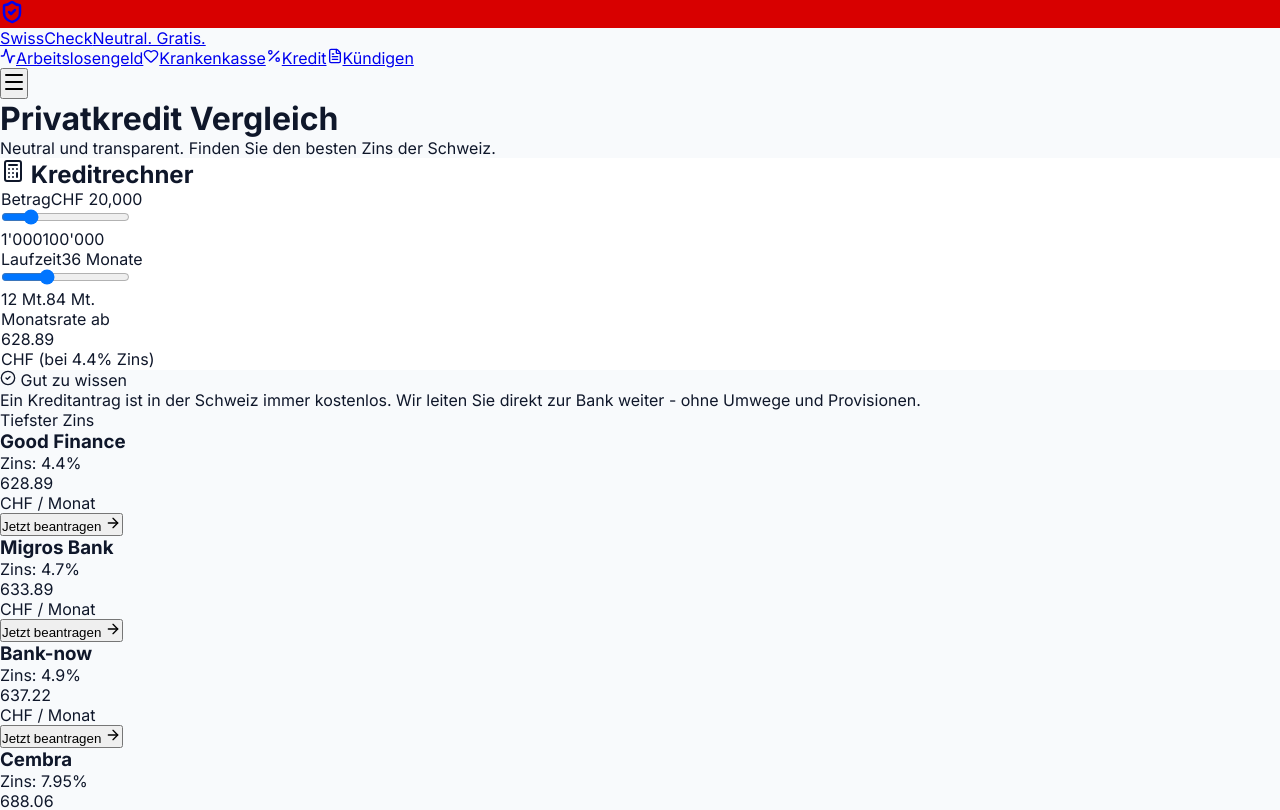
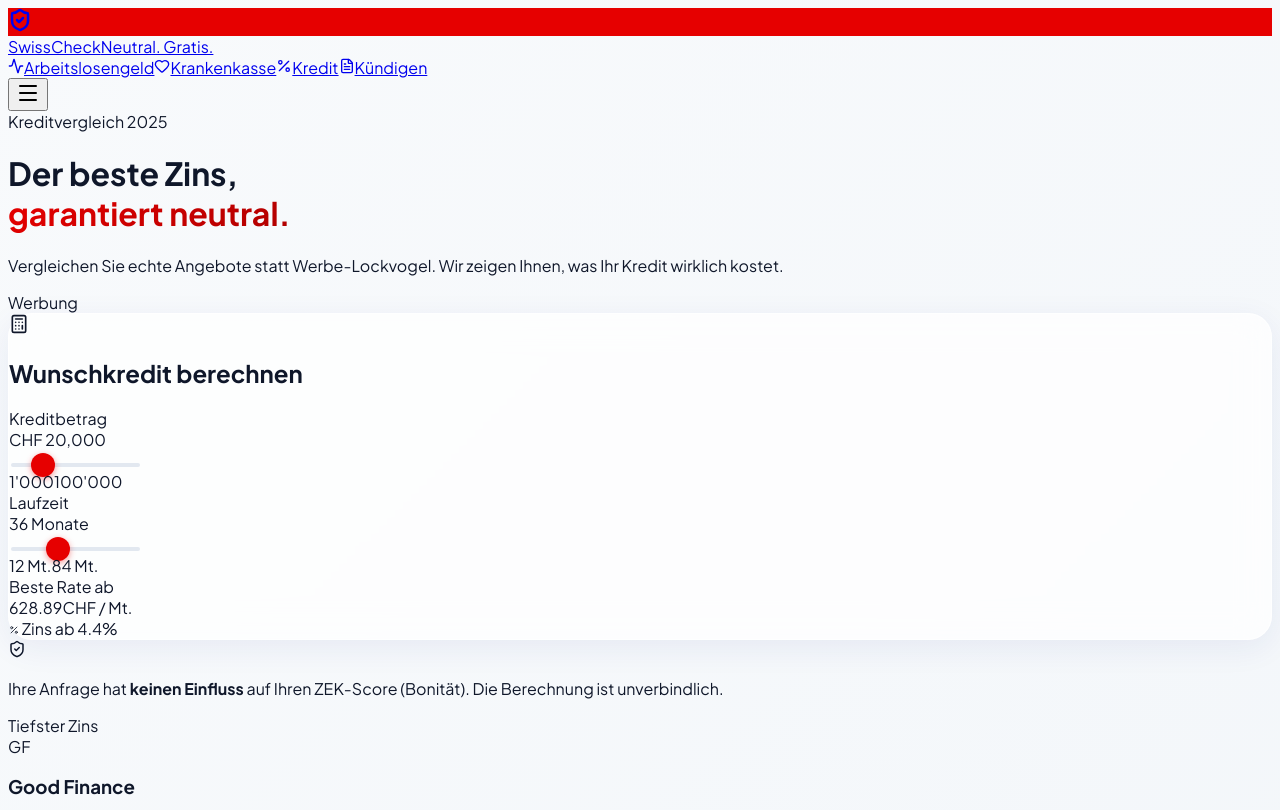
Before and after one commit to saft078/arbeitsgeldrechner, a React (Vite) app: page /kredit in a window 1280 px wide. Shown: the top 810 px of the page. Built offline with nearby package versions, Linux system fonts and the light colour scheme.

Commit message:
Design Overhaul: Premium Fintech Theme and Credit Calculator Redesign

```diff
--- a/src/index.css
+++ b/src/index.css
@@ -1,87 +1,111 @@
-@import url('https://fonts.googleapis.com/css2?family=Inter:wght@400;500;600;700;800&display=swap');
+@import url('https://fonts.googleapis.com/css2?family=Plus+Jakarta+Sans:wght@400;500;600;700;800&display=swap');
 
 :root {
-  /* Swiss & Neutrality Palette */
-  --swiss-red: #D80000;
+  /* Premium Fintech Palette */
+  --swiss-red: #E60000;
+  --swiss-red-light: #FF2424;
   --swiss-red-dark: #B00000;
 
-  --trust-slate-900: #0F172A;
-  /* Primary Text/Headings */
-  --trust-slate-700: #334155;
-  /* Body Text */
-  --trust-slate-500: #64748B;
-  /* Secondary Text */
-  --trust-slate-100: #F1F5F9;
-  /* Backgrounds */
-  --trust-slate-50: #F8FAFC;
-  /* Light Background */
+  --primary-navy: #0F172A;
+  /* Deep Blue/Black */
+  --secondary-slate: #334155;
 
-  --pure-white: #FFFFFF;
-  --glass-border: rgba(255, 255, 255, 0.2);
-  --glass-bg: rgba(255, 255, 255, 0.7);
+  --bg-gradient-start: #F8FAFC;
+  --bg-gradient-end: #F1F5F9;
 
-  --shadow-sm: 0 1px 2px 0 rgb(0 0 0 / 0.05);
-  --shadow-md: 0 4px 6px -1px rgb(0 0 0 / 0.1);
-  --shadow-lg: 0 10px 15px -3px rgb(0 0 0 / 0.1);
+  /* Glassmorphism Tokens */
+  --glass-bg: rgba(255, 255, 255, 0.75);
+  --glass-border: rgba(255, 255, 255, 0.6);
+  --glass-shadow: 0 8px 32px 0 rgba(31, 38, 135, 0.07);
 
-  --font-sans: 'Inter', system-ui, -apple-system, sans-serif;
-  --radius-md: 12px;
-}
+  --radius-lg: 24px;
+  --radius-md: 16px;
 
-* {
-  box-sizing: border-box;
-  margin: 0;
-  padding: 0;
+  --font-body: 'Plus Jakarta Sans', system-ui, -apple-system, sans-serif;
 }
 
 body {
-  font-family: var(--font-sans);
-  background-color: var(--trust-slate-50);
-  color: var(--trust-slate-900);
+  font-family: var(--font-body);
+  background: linear-gradient(135deg, var(--bg-gradient-start) 0%, var(--bg-gradient-end) 100%);
+  color: var(--primary-navy);
   -webkit-font-smoothing: antialiased;
+  min-height: 100vh;
 }
 
-/* Glass & Utilities */
-.glass-card {
-  background: rgba(255, 255, 255, 0.9);
-  backdrop-filter: blur(12px);
-  -webkit-backdrop-filter: blur(12px);
-  border: 1px solid rgba(255, 255, 255, 0.5);
+/* Premium Component Utilities */
+.glass-panel {
+  background: var(--glass-bg);
+  backdrop-filter: blur(16px);
+  -webkit-backdrop-filter: blur(16px);
+  border: 1px solid var(--glass-border);
+  border-radius: var(--radius-lg);
+  box-shadow: var(--glass-shadow);
+}
+
+.input-modern {
+  width: 100%;
+  padding: 1rem 1.25rem;
+  background: white;
+  border: 1px solid #E2E8F0;
+  border-radius: var(--radius-md);
+  color: var(--primary-navy);
+  font-weight: 600;
+  outline: none;
+  transition: all 0.2s cubic-bezier(0.4, 0, 0.2, 1);
+  box-shadow: 0 2px 4px rgba(0, 0, 0, 0.02);
+}
+
+.input-modern:focus {
+  border-color: var(--swiss-red);
+  box-shadow: 0 0 0 4px rgba(230, 0, 0, 0.1);
+}
+
+/* Custom Range Slider */
+input[type=range] {
+  -webkit-appearance: none;
+  background: transparent;
+}
+
+input[type=range]::-webkit-slider-thumb {
+  -webkit-appearance: none;
+  height: 24px;
+  width: 24px;
+  border-radius: 50%;
+  background: var(--swiss-red);
+  cursor: pointer;
+  box-shadow: 0 2px 6px rgba(230, 0, 0, 0.4);
+  margin-top: -10px;
+  transition: transform 0.1s;
+}
+
+input[type=range]::-webkit-slider-thumb:hover {
+  transform: scale(1.1);
+}
+
+input[type=range]::-webkit-slider-runnable-track {
+  width: 100%;
+  height: 4px;
+  background: #E2E8F0;
+  border-radius: 2px;
 }
 
 .btn-primary {
-  background-color: var(--swiss-red);
+  background: linear-gradient(135deg, var(--swiss-red) 0%, var(--swiss-red-dark) 100%);
   color: white;
-  transition: all 0.2s;
-  border: none;
-  font-weight: 600;
-  cursor: pointer;
+  font-weight: 700;
+  border-radius: var(--radius-md);
+  padding: 1rem 2rem;
+  box-shadow: 0 10px 20px -5px rgba(230, 0, 0, 0.3);
+  transition: all 0.3s cubic-bezier(0.4, 0, 0.2, 1);
 }
 
 .btn-primary:hover {
-  background-color: var(--swiss-red-dark);
-  transform: translateY(-1px);
+  transform: translateY(-2px);
+  box-shadow: 0 15px 30px -5px rgba(230, 0, 0, 0.4);
 }
 
-input,
-select {
-  transition: all 0.2s;
+.text-gradient {
+  background: linear-gradient(135deg, var(--swiss-red) 0%, var(--swiss-red-dark) 100%);
+  -webkit-background-clip: text;
+  -webkit-text-fill-color: transparent;
 }
-
-/* Scrollbar */
-::-webkit-scrollbar {
-  width: 8px;
-}
-
-::-webkit-scrollbar-track {
-  background: transparent;
-}
-
-::-webkit-scrollbar-thumb {
-  background: #cbd5e1;
-  border-radius: 4px;
-}
-
-::-webkit-scrollbar-thumb:hover {
-  background: #94a3b8;
-}
--- a/src/pages/Credit.jsx
+++ b/src/pages/Credit.jsx
@@ -1,6 +1,7 @@
 import React, { useState, useEffect } from 'react';
-import { Banknote, Calculator, CheckCircle2, ArrowRight } from 'lucide-react';
+import { Calculator, CheckCircle2, ArrowRight, Percent, ShieldCheck } from 'lucide-react';
 import { motion } from 'framer-motion';
+import AdUnit from '../components/AdUnit';
 
 const Credit = () => {
     const [amount, setAmount] = useState(20000);
@@ -8,8 +9,6 @@
     const [offers, setOffers] = useState([]);
 
     const calculateRate = (rate, amt, mos) => {
-        // Simplified formula: (Amount * (1 + rate*mons/12)) / mos
-        // Accurate financing formula is more complex, this is approximation for display
         const totalInterest = amt * (rate / 100) * (mos / 12);
         const monthly = (amt + totalInterest) / mos;
         return monthly.toFixed(2);
@@ -17,119 +16,163 @@
 
     useEffect(() => {
         const banks = [
-            { name: "Bank-now", rate: 4.9, bg: "bg-yellow-50", border: "border-yellow-200" },
-            { name: "Cembra", rate: 7.95, bg: "bg-slate-50", border: "border-slate-200" },
-            { name: "Migros Bank", rate: 4.7, bg: "bg-orange-50", border: "border-orange-200" },
-            { name: "Good Finance", rate: 4.4, bg: "bg-emerald-50", border: "border-emerald-200", tag: "Tiefster Zins" }
+            { name: "Good Finance", rate: 4.4, logo: "GF", color: "bg-emerald-600", tag: "Tiefster Zins" },
+            { name: "Bank-now", rate: 4.9, logo: "BN", color: "bg-yellow-500" },
+            { name: "Migros Bank", rate: 4.7, logo: "MB", color: "bg-orange-500" },
+            { name: "Cembra", rate: 7.95, logo: "CM", color: "bg-black" },
         ];
         setOffers(banks.sort((a, b) => a.rate - b.rate));
     }, []);
 
     return (
-        <div className="max-w-5xl mx-auto space-y-12">
-            <div className="text-center">
-                <h1 className="text-4xl font-bold mb-4">Privatkredit Vergleich</h1>
-                <p className="text-slate-500">Neutral und transparent. Finden Sie den besten Zins der Schweiz.</p>
+        <div className="max-w-7xl mx-auto px-4 py-8">
+            <div className="text-center mb-16 space-y-4">
+                <span className="inline-block py-1 px-3 rounded-full bg-red-50 text-red-600 text-xs font-bold uppercase tracking-widest border border-red-100">
+                    Kreditvergleich 2025
+                </span>
+                <h1 className="text-5xl md:text-7xl font-extrabold tracking-tight text-slate-900">
+                    Der beste Zins, <br />
+                    <span className="text-gradient">garantiert neutral.</span>
+                </h1>
+                <p className="max-w-2xl mx-auto text-xl text-slate-500 leading-relaxed">
+                    Vergleichen Sie echte Angebote statt Werbe-Lockvogel.
+                    Wir zeigen Ihnen, was Ihr Kredit wirklich kostet.
+                </p>
             </div>
 
-            <div className="grid md:grid-cols-12 gap-8">
-                {/* Calculator Panel */}
-                <div className="md:col-span-5 space-y-6">
-                    <div className="glass-card p-8 rounded-2xl bg-white shadow-xl">
-                        <h2 className="text-xl font-bold mb-6 flex items-center gap-2">
-                            <Calculator className="text-red-600" /> Kreditrechner
-                        </h2>
+            <AdUnit slot="credit-top" label="Werbung" />
 
-                        <div className="space-y-6">
+            {/* Split Layout: Calculator Left, Results Right */}
+            <div className="grid lg:grid-cols-12 gap-8 items-start">
+
+                {/* LEFT: Calculator Input */}
+                <div className="lg:col-span-5 sticky top-24">
+                    <div className="glass-panel p-8 bg-white/80">
+                        <div className="flex items-center gap-3 mb-8">
+                            <div className="w-10 h-10 rounded-full bg-red-100 flex items-center justify-center text-red-600">
+                                <Calculator size={20} />
+                            </div>
+                            <h2 className="text-2xl font-bold">Wunschkredit berechnen</h2>
+                        </div>
+
+                        <div className="space-y-10">
+                            {/* Amount Slider */}
                             <div>
-                                <div className="flex justify-between mb-2">
-                                    <label className="font-bold text-slate-700">Betrag</label>
-                                    <span className="text-red-600 font-mono font-bold">CHF {amount.toLocaleString()}</span>
+                                <div className="flex justify-between items-end mb-4">
+                                    <label className="text-sm font-bold text-slate-400 uppercase tracking-wider">Kreditbetrag</label>
+                                    <div className="text-3xl font-bold text-slate-900 border-b-2 border-red-100 px-2">
+                                        CHF {amount.toLocaleString()}
+                                    </div>
                                 </div>
                                 <input
                                     type="range" min="1000" max="100000" step="1000"
                                     value={amount}
                                     onChange={(e) => setAmount(Number(e.target.value))}
-                                    className="w-full accent-red-600 h-2 bg-slate-200 rounded-lg appearance-none cursor-pointer"
+                                    className="w-full"
                                 />
-                                <div className="flex justify-between text-xs text-slate-400 mt-1">
+                                <div className="flex justify-between mt-2 text-xs font-medium text-slate-400">
                                     <span>1'000</span>
                                     <span>100'000</span>
                                 </div>
                             </div>
 
+                            {/* Months Slider */}
                             <div>
-                                <div className="flex justify-between mb-2">
-                                    <label className="font-bold text-slate-700">Laufzeit</label>
-                                    <span className="text-red-600 font-mono font-bold">{months} Monate</span>
+                                <div className="flex justify-between items-end mb-4">
+                                    <label className="text-sm font-bold text-slate-400 uppercase tracking-wider">Laufzeit</label>
+                                    <div className="text-3xl font-bold text-slate-900 border-b-2 border-red-100 px-2">
+                                        {months} <span className="text-lg text-slate-500">Monate</span>
+                                    </div>
                                 </div>
                                 <input
                                     type="range" min="12" max="84" step="12"
                                     value={months}
                                     onChange={(e) => setMonths(Number(e.target.value))}
-                                    className="w-full accent-red-600 h-2 bg-slate-200 rounded-lg appearance-none cursor-pointer"
+                                    className="w-full"
                                 />
-                                <div className="flex justify-between text-xs text-slate-400 mt-1">
+                                <div className="flex justify-between mt-2 text-xs font-medium text-slate-400">
                                     <span>12 Mt.</span>
                                     <span>84 Mt.</span>
                                 </div>
                             </div>
                         </div>
 
-                        <div className="mt-8 pt-8 border-t border-slate-100">
+                        {/* Summary Box */}
+                        <div className="mt-10 p-6 rounded-2xl bg-slate-50 border border-slate-100">
                             <div className="text-center">
-                                <span className="text-sm text-slate-400 uppercase tracking-wide">Monatsrate ab</span>
-                                <div className="text-5xl font-bold text-slate-900 my-2">
-                                    {calculateRate(4.4, amount, months)}
+                                <span className="text-xs font-bold text-slate-400 uppercase tracking-wider">Beste Rate ab</span>
+                                <div className="flex items-center justify-center gap-2 my-2">
+                                    <span className="text-5xl font-extrabold text-slate-900 tracking-tight">
+                                        {calculateRate(4.4, amount, months)}
+                                    </span>
+                                    <span className="text-xs font-bold text-slate-400 self-end mb-2">CHF / Mt.</span>
                                 </div>
-                                <span className="text-xs text-slate-400">CHF (bei 4.4% Zins)</span>
+                                <div className="inline-flex items-center gap-1 text-[10px] font-bold text-emerald-600 bg-emerald-50 px-2 py-1 rounded">
+                                    <Percent size={10} /> Zins ab 4.4%
+                                </div>
                             </div>
                         </div>
                     </div>
 
-                    <div className="bg-blue-50 p-6 rounded-xl border border-blue-100 text-sm text-blue-800">
-                        <p className="font-bold mb-2 flex items-center gap-2"><CheckCircle2 size={16} /> Gut zu wissen</p>
-                        <p>Ein Kreditantrag ist in der Schweiz immer kostenlos. Wir leiten Sie direkt zur Bank weiter - ohne Umwege und Provisionen.</p>
+                    <div className="mt-6 flex items-start gap-3 p-4 bg-blue-50/50 rounded-xl border border-blue-50 text-sm text-blue-900/70 leading-relaxed">
+                        <ShieldCheck className="shrink-0 mt-0.5 text-blue-600" size={18} />
+                        <p>Ihre Anfrage hat <strong>keinen Einfluss</strong> auf Ihren ZEK-Score (Bonität). Die Berechnung ist unverbindlich.</p>
                     </div>
                 </div>
 
-                {/* Results List */}
-                <div className="md:col-span-7 space-y-4">
+                {/* RIGHT: Offer Cards */}
+                <div className="lg:col-span-7 space-y-5">
                     {offers.map((bank, idx) => (
                         <motion.div
-                            initial={{ opacity: 0, x: 20 }}
-                            animate={{ opacity: 1, x: 0 }}
+                            initial={{ opacity: 0, y: 20 }}
+                            animate={{ opacity: 1, y: 0 }}
                             transition={{ delay: idx * 0.1 }}
                             key={bank.name}
-                            className={`relative p-6 rounded-xl border ${bank.border} bg-white hover:shadow-lg transition-all group`}
+                            className="group relative bg-white rounded-2xl p-6 md:p-8 border border-slate-100 shadow-sm hover:shadow-xl hover:border-red-100 transition-all duration-300"
                         >
                             {bank.tag && (
-                                <span className="absolute -top-3 right-6 bg-emerald-500 text-white text-[10px] font-bold px-2 py-1 rounded-full shadow-sm">
+                                <div className="absolute top-0 right-0 bg-emerald-500 text-white text-[10px] font-bold px-3 py-1 rounded-bl-xl rounded-tr-xl uppercase tracking-wider shadow-sm">
                                     {bank.tag}
-                                </span>
+                                </div>
                             )}
-                            <div className="flex justify-between items-center">
-                                <div>
-                                    <h3 className="font-bold text-lg text-slate-900">{bank.name}</h3>
-                                    <div className="flex items-center gap-2 mt-1">
-                                        <span className="text-sm bg-slate-100 px-2 py-0.5 rounded text-slate-600 font-medium">Zins: {bank.rate}%</span>
+
+                            <div className="flex flex-col md:flex-row items-center justify-between gap-6">
+                                {/* Bank Logo/Info */}
+                                <div className="flex items-center gap-5 w-full md:w-auto">
+                                    <div className={`w-16 h-16 rounded-2xl ${bank.color} flex items-center justify-center text-white font-bold text-xl shadow-lg`}>
+                                        {bank.logo}
+                                    </div>
+                                    <div>
+                                        <h3 className="text-xl font-bold text-slate-900 group-hover:text-red-700 transition-colors">{bank.name}</h3>
+                                        <div className="flex items-center gap-2 mt-1">
+                                            <span className="bg-slate-100 text-slate-600 px-2 py-0.5 rounded text-xs font-bold">Zins: {bank.rate}%</span>
+                                            <span className="text-xs text-slate-400">Effektiv</span>
+                                        </div>
                                     </div>
                                 </div>
-                                <div className="text-right">
-                                    <div className="text-2xl font-bold text-slate-900">
+
+                                {/* Calculation & Action */}
+                                <div className="flex flex-col md:items-end gap-1 w-full md:w-auto text-center md:text-right border-t md:border-t-0 border-slate-50 pt-4 md:pt-0 mt-2 md:mt-0">
+                                    <div className="text-3xl font-bold text-slate-900">
                                         {calculateRate(bank.rate, amount, months)}
                                     </div>
-                                    <div className="text-xs text-slate-400 mb-2">CHF / Monat</div>
+                                    <div className="text-xs font-medium text-slate-400 uppercase tracking-wider mb-3">CHF / Monat</div>
+
+                                    <button className="w-full md:w-auto btn-primary py-3 px-6 text-sm flex items-center justify-center gap-2 group-hover:scale-105 transition-transform">
+                                        Zum Angebot <ArrowRight size={16} />
+                                    </button>
                                 </div>
-                            </div>
-                            <div className="mt-4 pt-4 border-t border-slate-100 flex justify-end">
-                                <button className="text-sm font-semibold text-red-600 flex items-center hover:gap-2 transition-all">
-                                    Jetzt beantragen <ArrowRight size={16} className="ml-1" />
-                                </button>
                             </div>
                         </motion.div>
                     ))}
                 </div>
+            </div>
+
+            <div className="mt-16 text-center">
+                <p className="text-sm text-slate-400">
+                    *Berechnungsbeispiel: Kreditbetrag CHF 10'000.–, Laufzeit 12 Monate, effektiver Jahreszins zwischen 4.40% und 9.95%.
+                    Vergabe verboten, falls sie zur Überschuldung führt (Art. 3 UWG).
+                </p>
             </div>
         </div>
     );
```
